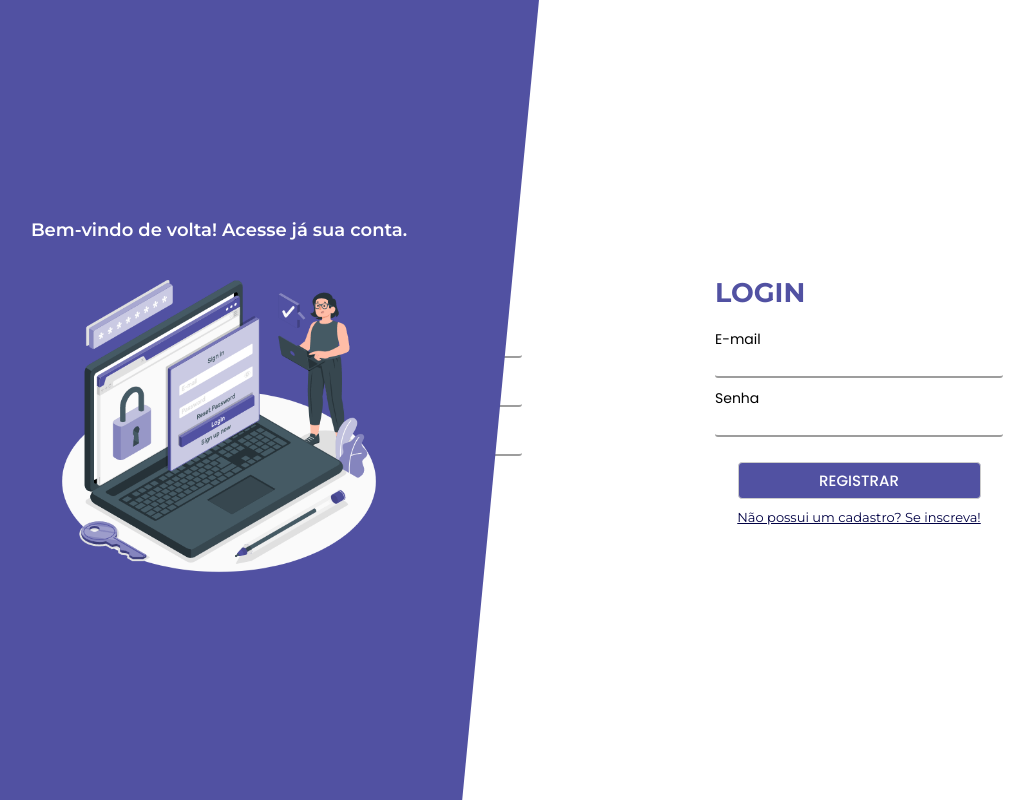
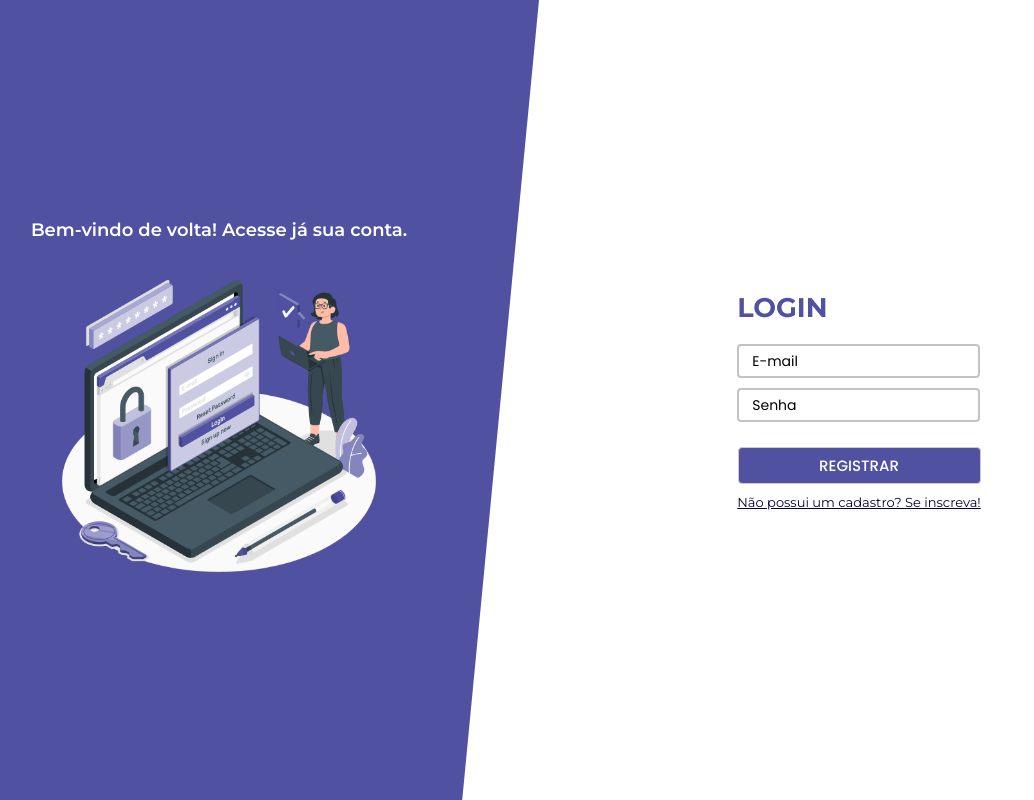
Before and after one commit to setDevJohn/frontend-auth-project, a React (Vite) app: page / in a window 1280 px wide. Shown: the whole page, without its empty margins (101-1135 px from the left). Built offline with nearby package versions, Linux system fonts and the light colour scheme.

Commit message:
styles: Change style placeholder

```diff
--- a/src/components/InputWithLabel/index.tsx
+++ b/src/components/InputWithLabel/index.tsx
@@ -12,7 +12,6 @@ type ComponentProps = {
 export function InputWithLabel({label, value, name, type, error = false, handleChange}: ComponentProps) {
   return (
     <InputContainer>
-      <InputLabel>{label}</InputLabel>
       <InputEntrie
         type={type || "text"}
         name={name}
@@ -20,6 +19,8 @@ export function InputWithLabel({label, value, name, type, error = false, handleC
         $error={error}
         onChange={({target}) => handleChange(target)}
       />
+
+      <InputLabel>{label}</InputLabel>
     </InputContainer>
   )
 }
--- a/src/components/InputWithLabel/styles.ts
+++ b/src/components/InputWithLabel/styles.ts
@@ -5,24 +5,38 @@ type TInputEntrie = {
 }
 
 export const InputContainer = styled.div`
+  position: relative;
   display: flex;
   flex-direction: column;
 `;
 export const InputLabel = styled.label`
+  position: absolute;
+  top: 7px;
+  left: 15px;
   font-family: "Poppins", serif;
   font-size: 1.4rem;
-  margin-bottom: -4px;
+  transition: all 0.3s ease;
+  pointer-events: none;
 `;
 export const InputEntrie = styled.input<TInputEntrie>`
   color: #6d6b6b;
   font-family: "Poppins", serif;
   font-size: 1.4rem;
-  border: none;
-  border-bottom: ${({$error}) => `2px solid ${$error ? '#f00' : '#9d9d9d'}`};
-  border-radius: 3px;
-  padding: 5px 7px 4px 10px;
+  border: ${({$error}) => `2px solid ${$error ? '#f00' : '#c3c3c3'}`};
+  border-radius: 4px;
+  padding: 5px 7px 4px 13px;
+  width: 100%;
+  max-width: 243px;
 
   &:focus {
     outline: none;
   }
+  &:focus + label,
+  &:not([value=""]) + label {
+    top: -9px;
+    left: 5px;
+    background-color: #fff;
+    font-size: 1.2rem;
+    padding: 0 5px;
+  }
 `;
```
